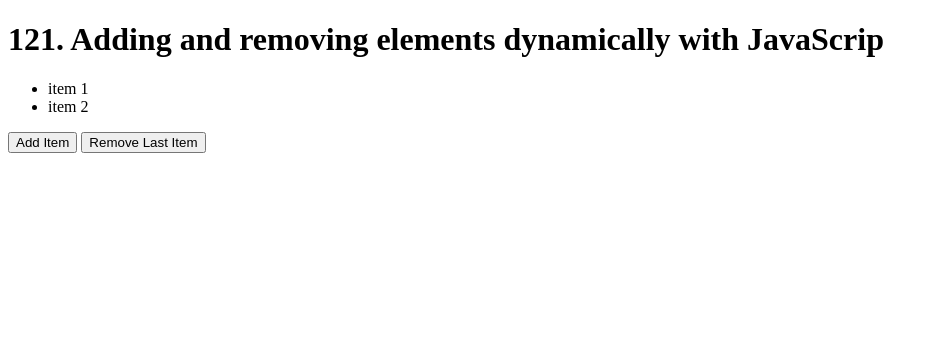
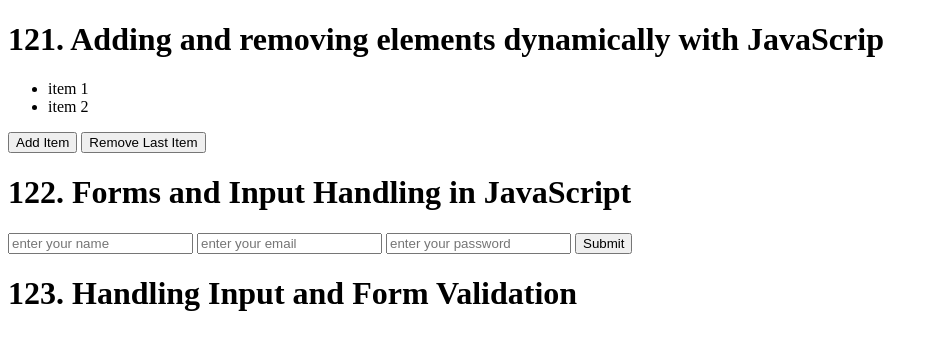
Before and after one commit to SohelShahid117/javascript-beginers-to-pro, a plain HTML site: page day-6/add-remove-elements/index.html in a window 1280 px wide. Shown: the whole page, without its empty margins (0-938 px from the left). Drawn offline with Linux system fonts and the light colour scheme.

Commit message:
124. Form Submission with preventDefault() [practical feedback form] done

```diff
--- a/day-6/add-remove-elements/index.html
+++ b/day-6/add-remove-elements/index.html
@@ -14,6 +14,37 @@
     <button id="addItem">Add Item</button>
     <button id="removeItem">Remove Last Item</button>
 
+    <h1>122. Forms and Input Handling in JavaScript</h1>
+
+    <form id="contactForm">
+      <input
+        type="text"
+        name="userName"
+        id="userName"
+        placeholder="enter your name"
+        required
+      />
+
+      <input
+        type="email"
+        name="email"
+        id="email"
+        placeholder="enter your email "
+        required
+      />
+      <input
+        type="password"
+        name="password"
+        id="password"
+        placeholder="enter your password"
+        required
+        minlength="6"
+      />
+      <button type="submit">Submit</button>
+    </form>
+
+    <h1>123. Handling Input and Form Validation</h1>
+
     <script src="./js/index.js"></script>
   </body>
 </html>
--- a/day-6/add-remove-elements/js/index.js
+++ b/day-6/add-remove-elements/js/index.js
@@ -1,7 +1,5 @@
 //121. Adding and removing elements dynamically with JavaScrip
 console.log("hello");
-
-//6 min done
 
 const list = document.getElementById("list");
 const addItem = document.getElementById("addItem");
@@ -37,3 +35,33 @@ how to remove element:
 2.
 
 */
+
+//122. Forms and Input Handling in JavaScript
+
+const contactForm = document.getElementById("contactForm");
+console.log(contactForm);
+
+//123. Handling Input and Form Validation
+// contactForm.addEventListener("click", () => {
+contactForm.addEventListener("submit", (e) => {
+  e.preventDefault();
+  console.log("hi");
+
+  const userName = contactForm.elements["userName"].value;
+
+  const email = contactForm.elements["email"].value;
+
+  const password = contactForm.elements["password"].value;
+
+  console.log("Name : " + userName);
+  console.log("Email : " + email);
+  console.log("Password : " + password);
+
+  if (!userName || !email || !password) {
+    alert("Pls fill out the all field correctly");
+  } else {
+    alert("Registration submit successfully");
+  }
+});
+
+//124. Form Submission with preventDefault() [practical feedback form]
--- /dev/null
+++ b/day-6/form_submission/css/style.css
@@ -0,0 +1,28 @@
+h1 {
+  color: red;
+  padding-left: 20px;
+  margin: 0;
+}
+form {
+  width: 300px;
+  padding: 20px;
+  border-radius: 5px;
+}
+textarea {
+  width: 100%;
+  padding: 10px;
+  border: 1px solid #ccc;
+  border-radius: 10px;
+}
+button {
+  margin-top: 10px;
+  padding: 10px 20px;
+  border: none;
+  background-color: #4caf50;
+  color: #fff;
+  border-radius: 5px;
+  cursor: pointer;
+}
+button:hover {
+  background-color: #247527;
+}
```
Also changed, not shown: day-6/form_submission/index.html (added, +28 -0 lines), day-6/form_submission/js/app.js (added, +19 -0 lines).
